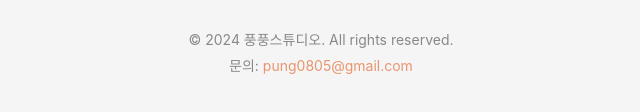
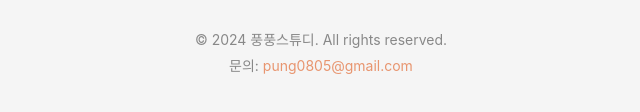
Before and after one commit to pungpung22/kalimba-policy, a plain HTML site: page index.html in a window 1280 px wide. Shown: the part 452-564 px from the top of the page, 319-959 px from the left. Drawn offline with Linux system fonts and the light colour scheme.

Commit message:
fix: 풍풍스튜디오 → 풍풍스튜디 수정

```diff
--- a/index.html
+++ b/index.html
@@ -145,7 +145,7 @@
     </div>
 
     <div class="footer">
-        <p>© 2024 풍풍스튜디오. All rights reserved.</p>
+        <p>© 2024 풍풍스튜디. All rights reserved.</p>
         <p>문의: <a href="mailto:pung0805@gmail.com">pung0805@gmail.com</a></p>
     </div>
 </body>
```
